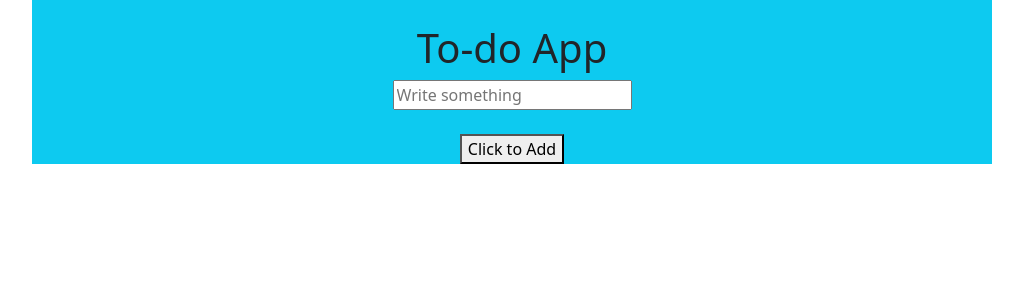
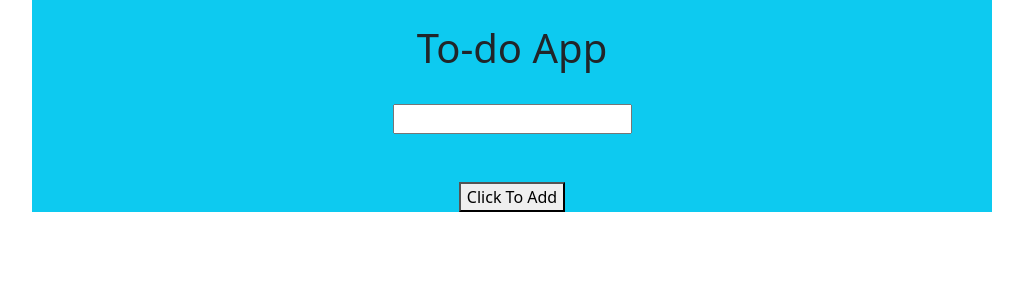
Before and after one commit to Razzi65/useStatePractice, a Next.js app in the folder usestate1/: page /todoapp in a window 1280 px wide. Shown: the top 300 px of the page, without its empty margins (128-1151 px from the left). Built offline with nearby package versions, Linux system fonts and the light colour scheme.

Commit message:
fourth todo

```diff
--- a/usestate1/components/todo3.tsx
+++ b/usestate1/components/todo3.tsx
@@ -0,0 +1,85 @@
+import { useState } from "react"
+
+const Todo3 = () => {
+
+    const [value, setValue] = useState <toDoType[]> ()
+    const [toDOitem, setToDoItem] = useState <toDoType[]>([])
+
+    const onChangeHandler = (e) => {
+        setValue(e.target.value)
+    }
+
+    type toDoType = {
+        todobyuser:string
+    }
+
+    const toDOByUser:toDoType ={
+        todobyuser:value
+    }
+    const onClickHandler = () => {
+        setToDoItem([...toDOitem, toDOByUser ])
+    }
+
+
+    const onDelHandler = (items:toDoType) => {
+        const filteredArr = toDOitem.filter((toDo)=>{
+            if(items.todobyuser != toDo.todobyuser) {
+                return toDo
+            }
+        }
+        )
+        setToDoItem(filteredArr)
+    }
+
+    const [istrue, setIsTrue] = useState(false)
+    const updateHandler = () => {
+        setIsTrue(true)
+    }
+
+
+    const editHandler = (items) => {
+        toDOitem.filter((val)=> {
+            if(val.todobyuser == items.todobyuser) {
+                return
+            }
+        })
+    }
+
+
+    return (
+        <div>
+             <div className="container-fluid bg-info w-75 text-center">
+                <br />
+                <div className="container w-50">
+
+                    <h1> To-do App</h1>
+                    <br/>
+
+
+                     <input type="text" onChange={(e)=>onChangeHandler(e)} />
+                     <br/><br/>
+
+                        {
+                            toDOitem.map((items)=>{
+                                return (
+                                    <li> {items.todobyuser}
+                                    <button onClick={()=>onDelHandler(items)}> Del </button>
+                                    <button onClick={()=>updateHandler()}> Edit </button>
+                                    </li>
+                                )
+                            })
+                        }
+
+                     <br/>
+
+                     {istrue==true?
+                      <button>Click to update </button>
+                      :<button onClick={()=>onClickHandler()}> Click To Add</button>
+                     }
+
+        </div> </div></div>
+    )
+}
+
+
+export default Todo3
--- a/usestate1/pages/todoapp.tsx
+++ b/usestate1/pages/todoapp.tsx
@@ -1,10 +1,10 @@
-import Todo2 from "../components/todo2"
+import Todo3 from "../components/todo3"
 
 const Todoapp = () => {
     return (
         <div>
 
-            <Todo2/>
+            <Todo3/>
 
         </div>
     )
```
Also changed, not shown: usestate1/components/todo4.tsx (added, +12 -0 lines).
